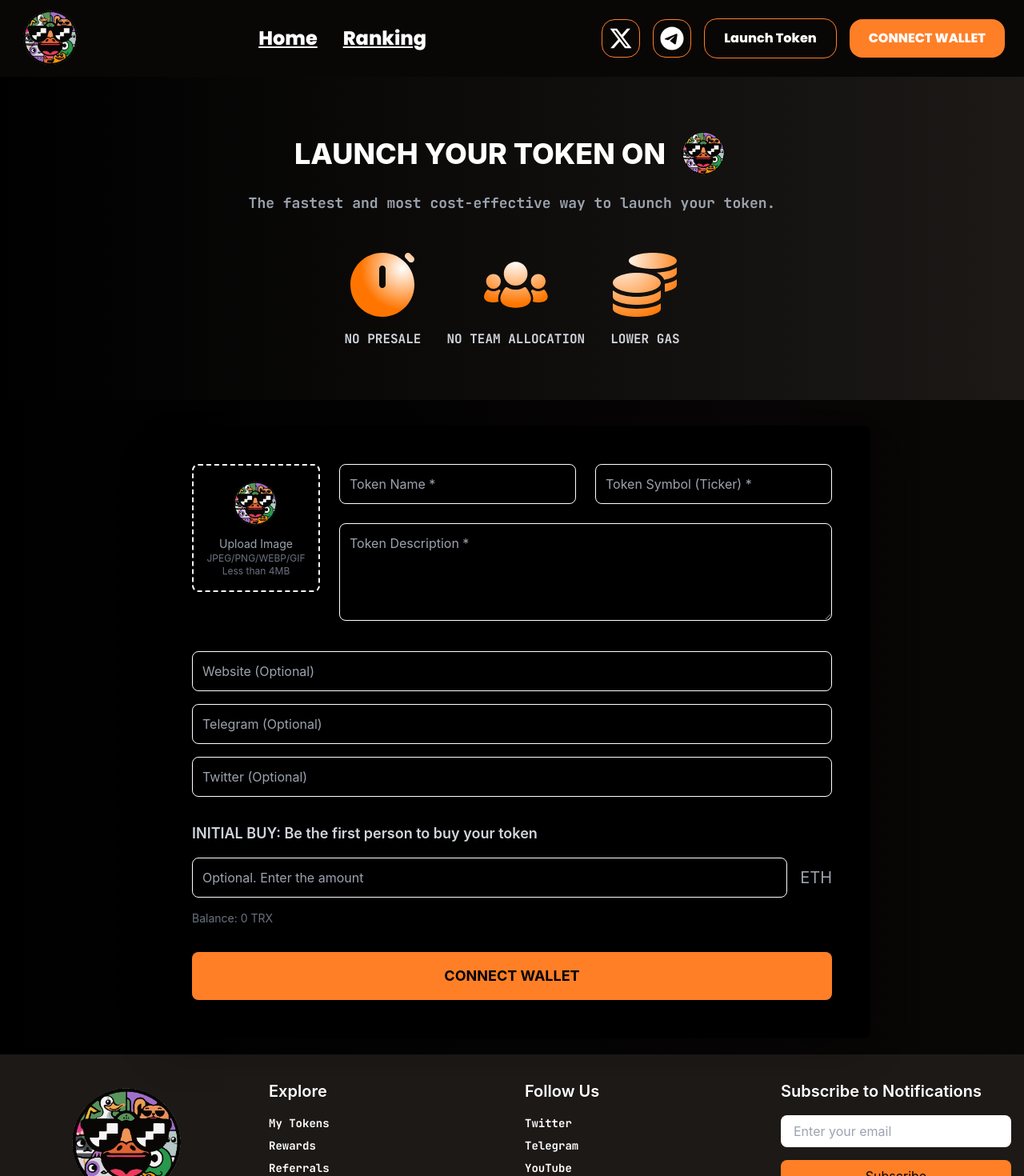
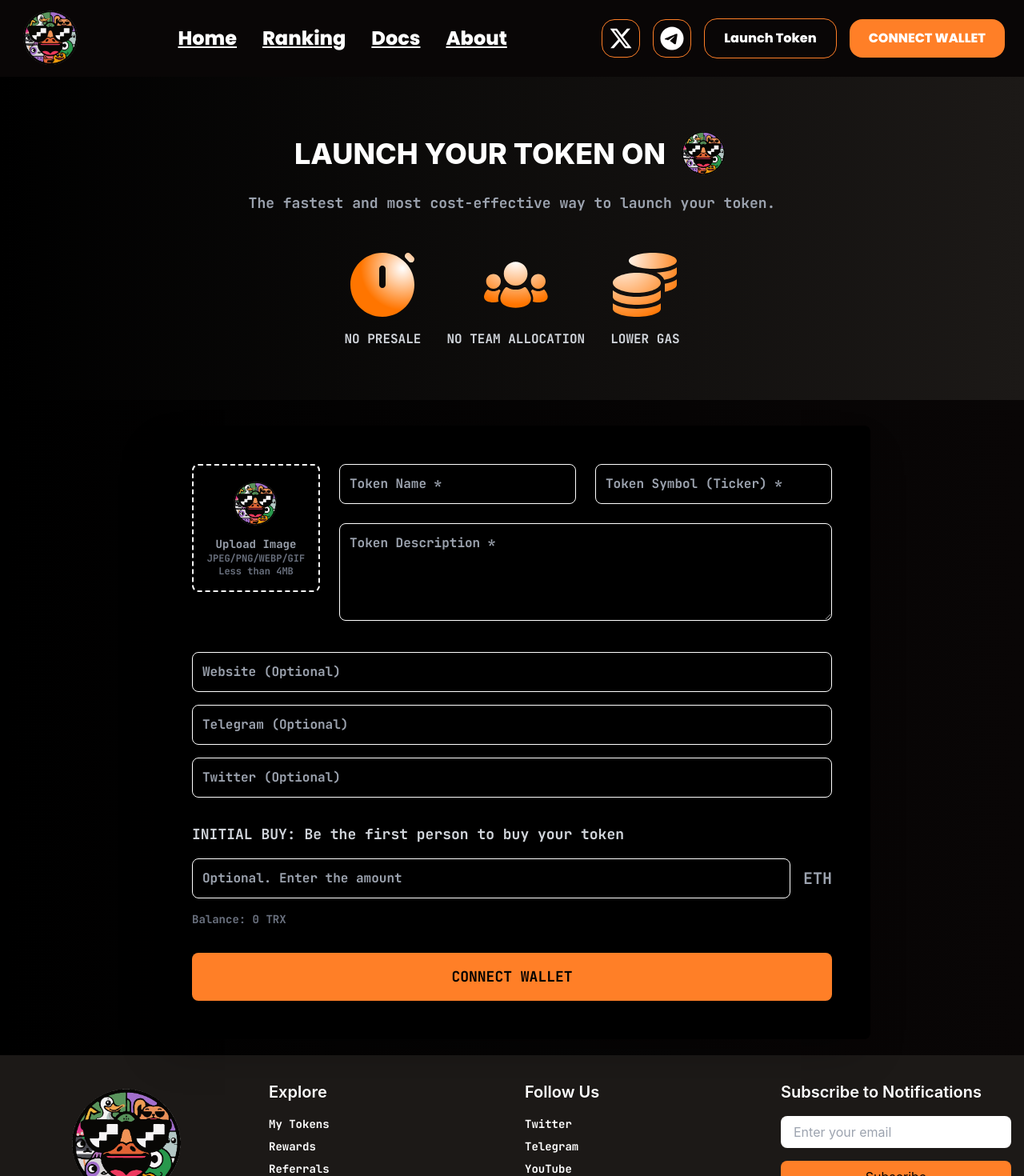
Before and after one commit to TJAKON/wybe-frontend, a React (Create React App) app: page /launch in a window 1280 px wide. Shown: the top 1470 px of the page at 80% size. Built offline with nearby package versions, Linux system fonts and the light colour scheme; the HTML template or start-up script is replaced by a standard one; what igniteui-react-charts would draw is missing.

Commit message:
slight chamge

```diff
--- a/src/components/LaunchPage.jsx
+++ b/src/components/LaunchPage.jsx
@@ -49,7 +49,7 @@ const LaunchPage = () => {
 
       {/* Token Form Section */}
       <section className=" bg-black mx-auto max-w-4xl w-full p-6  mb-5 sm:p-12 rounded-lg shadow-2xl mt-8">
-        <form className="space-y-8">
+        <form className="space-y-8 font-jetbrains">
           {/* Image Upload */}
           <div className="flex flex-col items-center sm:flex-row sm:items-start sm:space-x-6">
             <label className="flex flex-col items-center w-40 p-4 border-2 border-dashed rounded-lg cursor-pointer hover:bg-gray_700 transition-all">
--- a/src/components/Navbar.jsx
+++ b/src/components/Navbar.jsx
@@ -26,9 +26,12 @@ const Navbar = () => {
           <Link to="/ranking" className="hover:text-orange underline transition-all duration-300">
             Ranking
           </Link>
-          {/* <Link to="/docs" className="hover:text-orange underline transition-all duration-300">
+          <Link className="hover:text-orange underline transition-all duration-300">
             Docs
-          </Link> */}
+          </Link>
+          <Link className="hover:text-orange underline transition-all duration-300">
+          About
+          </Link>
         </div>
 
         {/* Social Icons and Buttons */}
```
